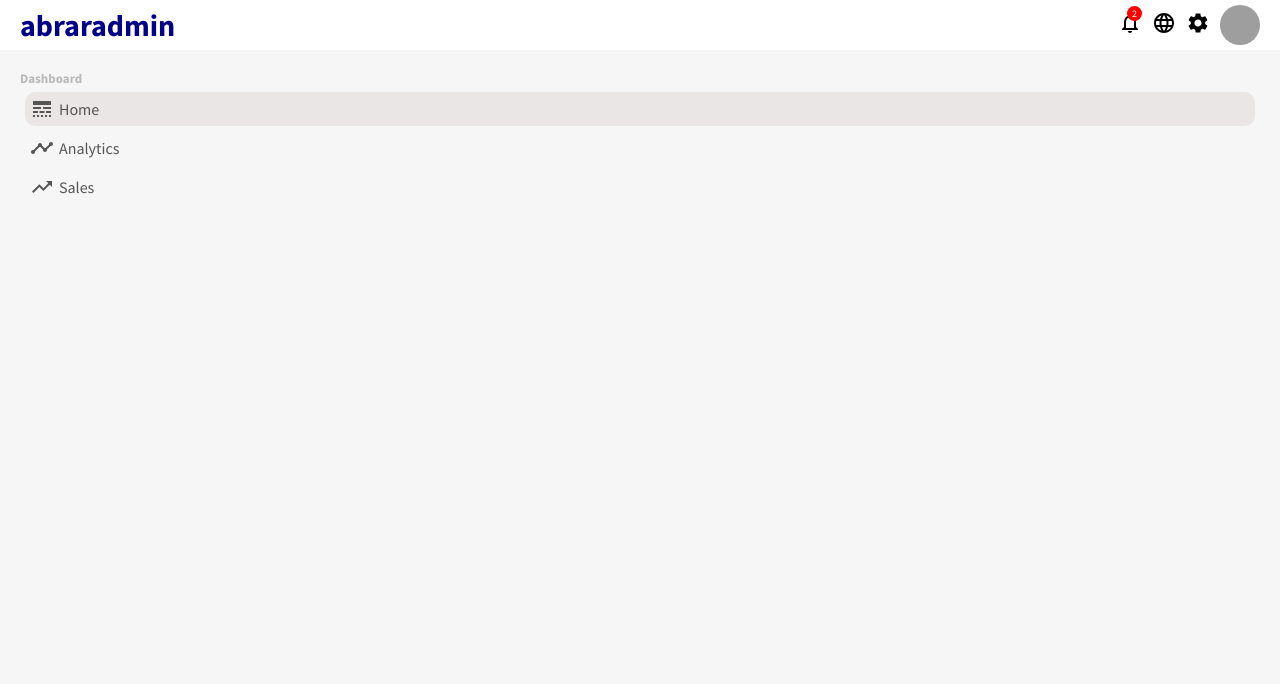
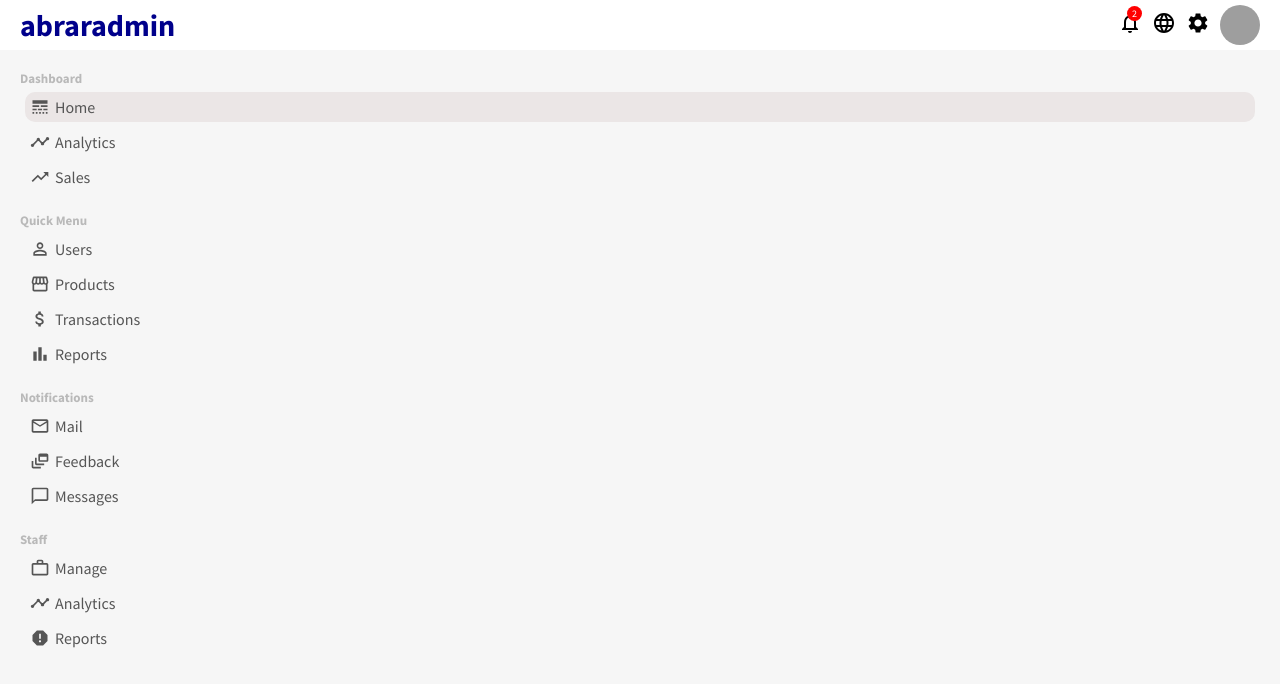
Before and after one commit to abrar19/react-dashboard, a React (Create React App) app: page / in a window 1280 px wide. Shown: the top 684 px of the page. Built offline with nearby package versions, Linux system fonts and the light colour scheme; grey boxes are pictures that could not be loaded.

Commit message:
sidebar updated

```diff
--- a/src/components/sidebar/Sidebar.jsx
+++ b/src/components/sidebar/Sidebar.jsx
@@ -1,6 +1,6 @@
 import React from 'react';
 import './sidebar.css'
-import {LineStyle, Timeline, TrendingUp} from '@mui/icons-material'
+import { LineStyle, Timeline, TrendingUp, PermIdentity, Storefront, AttachMoney, BarChart, MailOutline, DynamicFeed, ChatBubbleOutline, WorkOutline, Report } from '@mui/icons-material';
 
 const Sidebar = () => {
     return (
@@ -9,9 +9,37 @@ const Sidebar = () => {
                 <div className="sidebarMenu">
                     <h3 className="sidebarTitle">Dashboard</h3>
                     <ul className="sidebarList">
-                        <li className="sidebarListItem active"><LineStyle className='sidebarIcon'/> Home</li>
-                        <li className="sidebarListItem"><Timeline className='sidebarIcon'/> Analytics</li>
-                        <li className="sidebarListItem"><TrendingUp className='sidebarIcon'/> Sales</li>
+                        <li className="sidebarListItem active"> <LineStyle className='sidebarIcon'/> Home </li>
+                        <li className="sidebarListItem"> <Timeline className='sidebarIcon'/> Analytics </li>
+                        <li className="sidebarListItem"> <TrendingUp className='sidebarIcon'/> Sales </li>
+                    </ul>
+                </div>
+
+                <div className="sidebarMenu">
+                    <h3 className="sidebarTitle">Quick Menu</h3>
+                    <ul className="sidebarList">
+                        <li className="sidebarListItem"> <PermIdentity className='sidebarIcon'/> Users </li>
+                        <li className="sidebarListItem"> <Storefront className='sidebarIcon'/> Products </li>
+                        <li className="sidebarListItem"> <AttachMoney className='sidebarIcon'/> Transactions </li>
+                        <li className="sidebarListItem"> <BarChart className='sidebarIcon'/> Reports </li>
+                    </ul>
+                </div>
+
+                <div className="sidebarMenu">
+                    <h3 className="sidebarTitle">Notifications</h3>
+                    <ul className="sidebarList">
+                        <li className="sidebarListItem"> <MailOutline className='sidebarIcon'/> Mail </li>
+                        <li className="sidebarListItem"> <DynamicFeed className='sidebarIcon'/> Feedback </li>
+                        <li className="sidebarListItem"> <ChatBubbleOutline className='sidebarIcon'/> Messages </li>
+                    </ul>
+                </div>
+
+                <div className="sidebarMenu">
+                    <h3 className="sidebarTitle">Staff</h3>
+                    <ul className="sidebarList">
+                        <li className="sidebarListItem"> <WorkOutline className='sidebarIcon'/> Manage </li>
+                        <li className="sidebarListItem"> <Timeline className='sidebarIcon'/> Analytics </li>
+                        <li className="sidebarListItem"> <Report className='sidebarIcon'/> Reports </li>
                     </ul>
                 </div>
             </div>
--- a/src/components/sidebar/sidebar.css
+++ b/src/components/sidebar/sidebar.css
@@ -39,6 +39,6 @@
 }
 
 .sidebarIcon{
-    font-size: 20px;
     margin-right: 5px;
+    font-size: 20px !important;
 }
```
